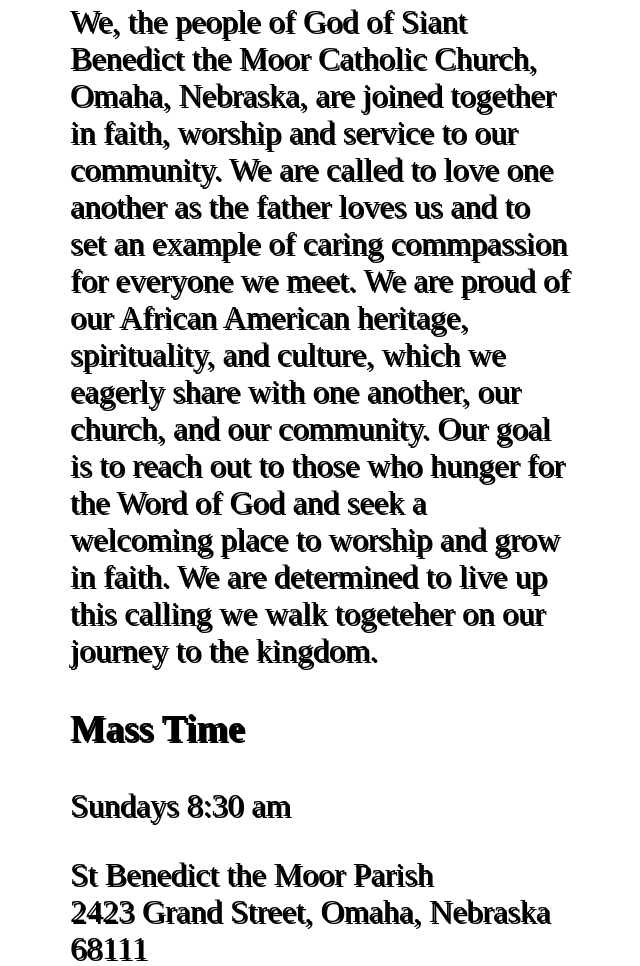
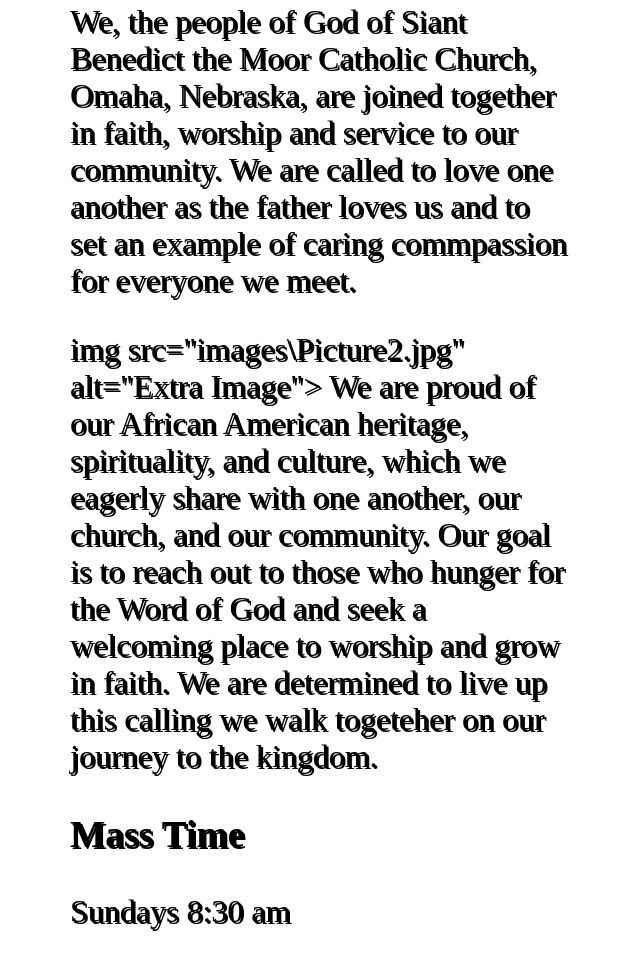
Before and after one commit to Temba7/st_benedict, a plain HTML site: page index.html in a window 1280 px wide. Shown: the part 383-1349 px from the top of the page, without its empty margins (98-738 px from the left). Drawn offline with Linux system fonts and the light colour scheme.

Commit message:
Update index.html

```diff
--- a/index.html
+++ b/index.html
@@ -33,9 +33,14 @@
 
 		<h2> Church Mission Statement</h2>
 		<p>We, the people of God of Siant Benedict the Moor Catholic Church, Omaha, Nebraska, are joined together in faith, worship and service to our community.
-		We are called to love one another as the father loves us and to set an example of caring commpassion for everyone we meet. We are proud of our African American heritage,
+		We are called to love one another as the father loves us and to set an example of caring commpassion for everyone we meet. </p>
+		<p>img src="images\Picture2.jpg" alt="Extra Image"> We are proud of our African American heritage,
 		spirituality, and culture, which we eagerly share with one another, our church, and our community. Our goal is to reach out to those who hunger for the Word of God and seek a
 		welcoming place to worship and grow in faith. We are determined to live up this calling we walk togeteher on our journey to the kingdom. </p>
+
+
+
+
 
 		<h3> Mass Time </h3>
 		<p> Sundays 8:30 am </p>
```
